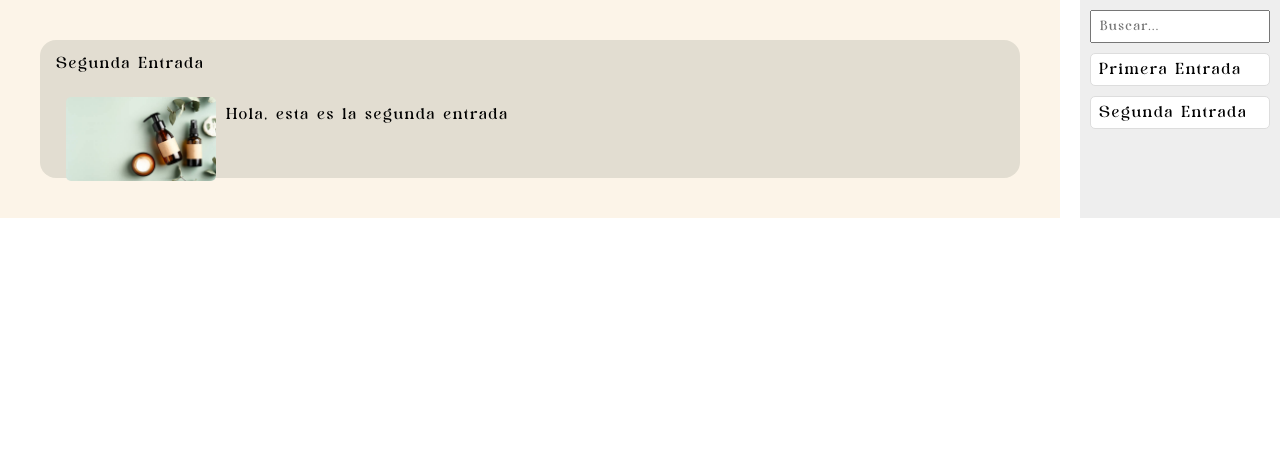
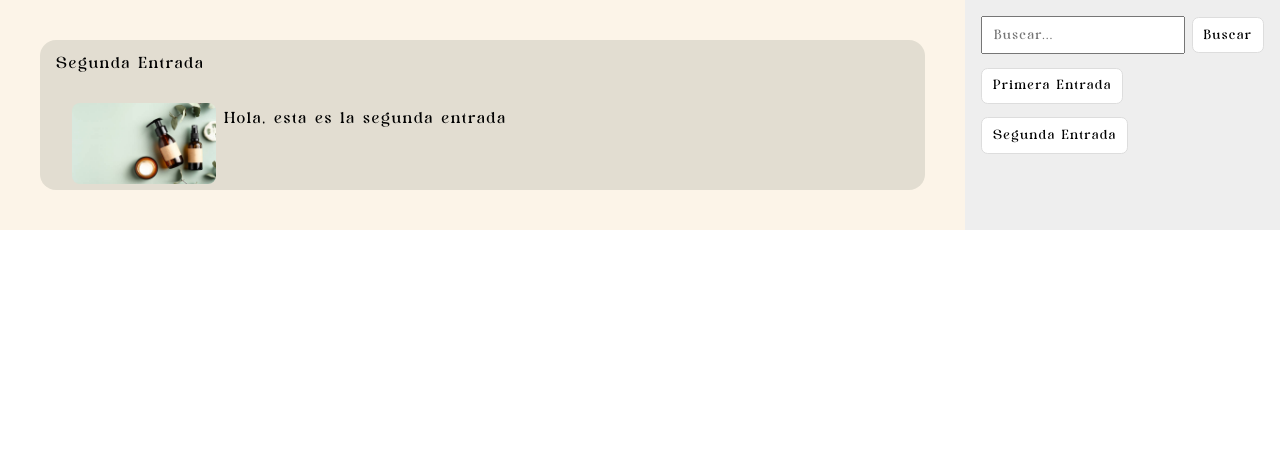
Before and after one commit to rebecanoya/PROYECTO-ESTETICA, a PHP site: page /Blog.php in a window 1280 px wide. Shown: the part 128-598 px from the top of the page. Run offline with PHP 8.4, Linux system fonts and the light colour scheme; data comes from the database, SQL or seed files in the repository; some libraries are stand-ins or nearby versions.

Commit message:
Update Blog

```diff
--- a/app/public/css/blog.css
+++ b/app/public/css/blog.css
@@ -9,70 +9,84 @@ main {
     flex: 1;
     padding: 2.5em;
     gap: 1em;
-
 }
-
 
 .entradaBlog {
     border-radius: 1em;
     padding: 1em;
     background-color: var(--fondoEntrada, rgb(255, 255, 255));
 
-    & section {
-
+    section {
         display: flex;
         flex-direction: column;
         gap: 1em;
 
-        & .entradaCompleta {
-
-            margin-bottom: 20px;
-            padding: 20px;
-            border-radius: 5px;
+        .entradaCompleta {
+            margin-bottom: 1.5em;
+            padding: 1.5em;
+            border-radius: 0.5em;
             position: relative;
 
-            & img {
-
-                max-width: 150px; /* Tamaño máximo de la imagen */
+            img {
+                max-width: 9em;
                 height: auto;
-                border-radius: 5px;
+                border-radius: 0.5em;
                 position: absolute;
-                top: 10px; /* Espacio desde la parte superior */
-                left: 10px; /* Espacio desde la izquierda */
-
-            }
-            & .entrada {
-                margin-left: 150px;
+                top: 1em;
+                left: 1em;
             }
 
+            .entrada {
+                margin-left: 9em;
+            }
         }
     }
-
 }
 
 aside {
-    width: 200px;
     background-color: #eee;
-    padding: 10px;
+    padding: 1em;
     box-sizing: border-box;
     display: flex;
     flex-direction: column;
     align-items: stretch;
-    margin-left: 20px; /* Espacio entre el contenido principal y la barra lateral */
 }
 
 .enlace-entrada {
-    margin-bottom: 10px;
-    padding: 8px;
+    margin-bottom: 1em;
+    padding: 0.8em;
     background-color: #fff;
-    border: 1px solid #ddd;
-    border-radius: 5px;
+    border: 0.1em solid #ddd;
+    border-radius: 0.5em;
+    cursor: pointer;
+}
+.sidebar {
+    display: flex;
+    flex-direction: column;
+}
+.serachBtn {
+    margin-bottom: 1em;
+    padding: 0.8em;
+    background-color: #ffffff;
+    border: 0.1em solid #ddd;
+    border-radius: 0.5em;
     cursor: pointer;
 }
 
-input[type="text"] {
-    width: 100%;
-    padding: 8px;
-    margin-bottom: 10px;
+
+.btnBlog {
+    display: flex;
+    flex-direction: column;
+    margin-bottom: 1em;
+    padding: 0.8em;
+    background-color: #ffffff;
+    border: 0.1em solid #ddd;
+    border-radius: 0.5em;
+    cursor: pointer;
+}
+
+.search-input {
+    padding: 0.8em;
+    margin-bottom: 1em;
     box-sizing: border-box;
 }
--- a/app/public/html/Blog.php
+++ b/app/public/html/Blog.php
@@ -33,7 +33,18 @@ include '../../src/BBDD.php';
                 <?php
                     $BBDD = new BBDD();
                     $sql = "SELECT titulo from blog order by fecha desc limit 1";
-                    // $param = ["titulo" =>  1];
+                    // Verificamos si se ha enviado el formulario
+                    if ($_SERVER['REQUEST_METHOD'] === 'POST') {
+                        // Verificamos qué botón se ha presionado
+                        if (isset($_POST['btn1'])) {
+                            $sql = 'SELECT titulo from blog where id = 1'; // Actualiza la consulta según tus necesidades
+                        } elseif (isset($_POST['btn2'])) {
+                            $sql = 'SELECT titulo from blog where id = 2'; // Actualiza la consulta según tus necesidades
+                        } elseif (isset($_POST['btn3'])) {
+                            $sql = 'SELECT titulo from blog where id = 3'; // Actualiza la consulta según tus necesidades
+                        }
+                        // Puedes ejecutar la consulta SQL aquí o realizar otras acciones según tu aplicación
+                    }
                     $resultado = $BBDD->select($sql);
                     $resultado = $resultado[0];
                     $titulo = $resultado["titulo"];
@@ -44,7 +55,17 @@ include '../../src/BBDD.php';
                     <?php
                     $BBDD = new BBDD();
                     $sql = "SELECT entrada from blog order by fecha desc limit 1";
-                    // $param = ["titulo" =>  1];
+                    if ($_SERVER['REQUEST_METHOD'] === 'POST') {
+                        // Verificamos qué botón se ha presionado
+                        if (isset($_POST['btn1'])) {
+                            $sql = 'SELECT entrada from blog where id = 1'; // Actualiza la consulta según tus necesidades
+                        } elseif (isset($_POST['btn2'])) {
+                            $sql = 'SELECT entrada from blog where id = 2'; // Actualiza la consulta según tus necesidades
+                        } elseif (isset($_POST['btn3'])) {
+                            $sql = 'SELECT entrada from blog where id = 3'; // Actualiza la consulta según tus necesidades
+                        }
+                        // Puedes ejecutar la consulta SQL aquí o realizar otras acciones según tu aplicación
+                    }
                     $resultado = $BBDD->select($sql);
                     $resultado = $resultado[0];
                     $entrada = $resultado["entrada"];
@@ -57,7 +78,14 @@ include '../../src/BBDD.php';
 
 
     <aside id="menuLateral">
-        <input type="text" placeholder="Buscar...">
+        <div class="container">
+            <div class="container">
+                <div class="sidebar">
+                    <form method="post">
+                        <div class="search-form">
+                            <input class="search-input" type="text" name="search" placeholder="Buscar...">
+                            <button class="serachBtn" type="submit" name="searchBtn">Buscar</button>
+                        </div>
                         <?php
                             $BBDD = new BBDD();
                             $sql = "SELECT titulo from blog order by fecha asc";
@@ -65,9 +93,12 @@ include '../../src/BBDD.php';
                             $resultado = $BBDD->select($sql);
                             for ($i=0; $i < count($resultado); $i++) {
                                 $fila = $resultado[$i];
-                echo "<div class=enlace-entrada>". $fila["titulo"] . "</div>";
+                                echo "<button class=btnBlog type=submit name=btn". $i + 1 .">". $fila["titulo"] . "</button>";
                             }
                         ?>
+                    </form>
+                </div>
+        </div>
     </aside>
 
 
--- a/app/src/BBDD.php
+++ b/app/src/BBDD.php
@@ -10,7 +10,7 @@ class BBDD
         $host = 'localhost';
         $name = 'cosmetica';
         $user = 'root';
-        $password = 'root';
+        $password = '';
         $this->pdo =  new PDO("mysql:host:=$host:3306;dbname=$name", $user, $password);
     }
 
```
Lines whose indentation alone changed are shown as unchanged.
